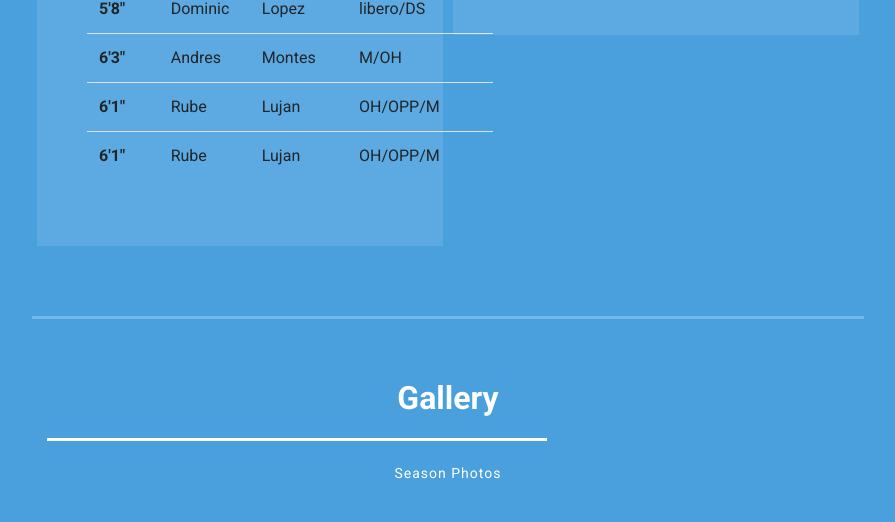
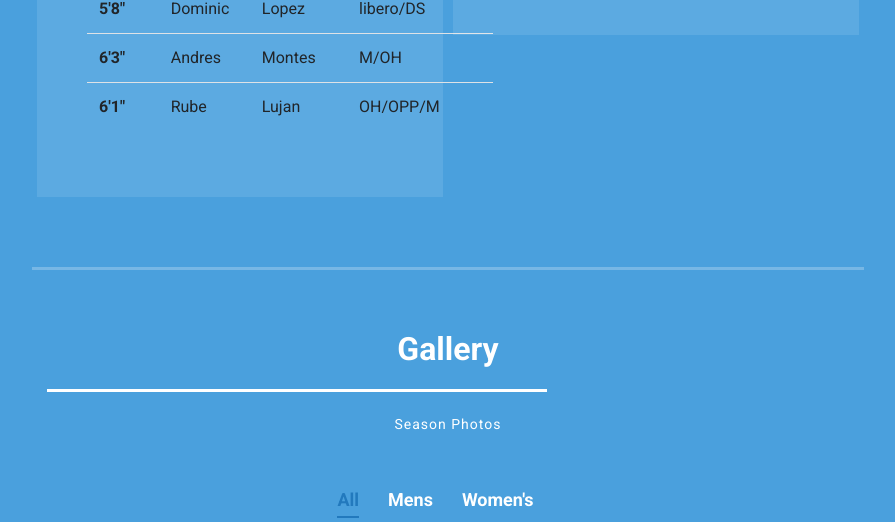
Before and after one commit to bryanklein2011/Zia-Volleyball, a plain HTML site: page index.html in a window 1280 px wide. Shown: the part 4260-4782 px from the top of the page, without its empty margins (352-1247 px from the left). Drawn offline with Linux system fonts and the light colour scheme.

Commit message:
Breana update

```diff
--- a/index.html
+++ b/index.html
@@ -341,12 +341,6 @@
                     <td>Lujan</td>
                     <td>OH/OPP/M</td>
                   </tr>
-                  <tr>
-                    <th scope="row">6'1"</th>
-                    <td>Rube</td>
-                    <td>Lujan</td>
-                    <td>OH/OPP/M</td>
-                  </tr>
                   </tbody>
                 </table>
               </div>
```
